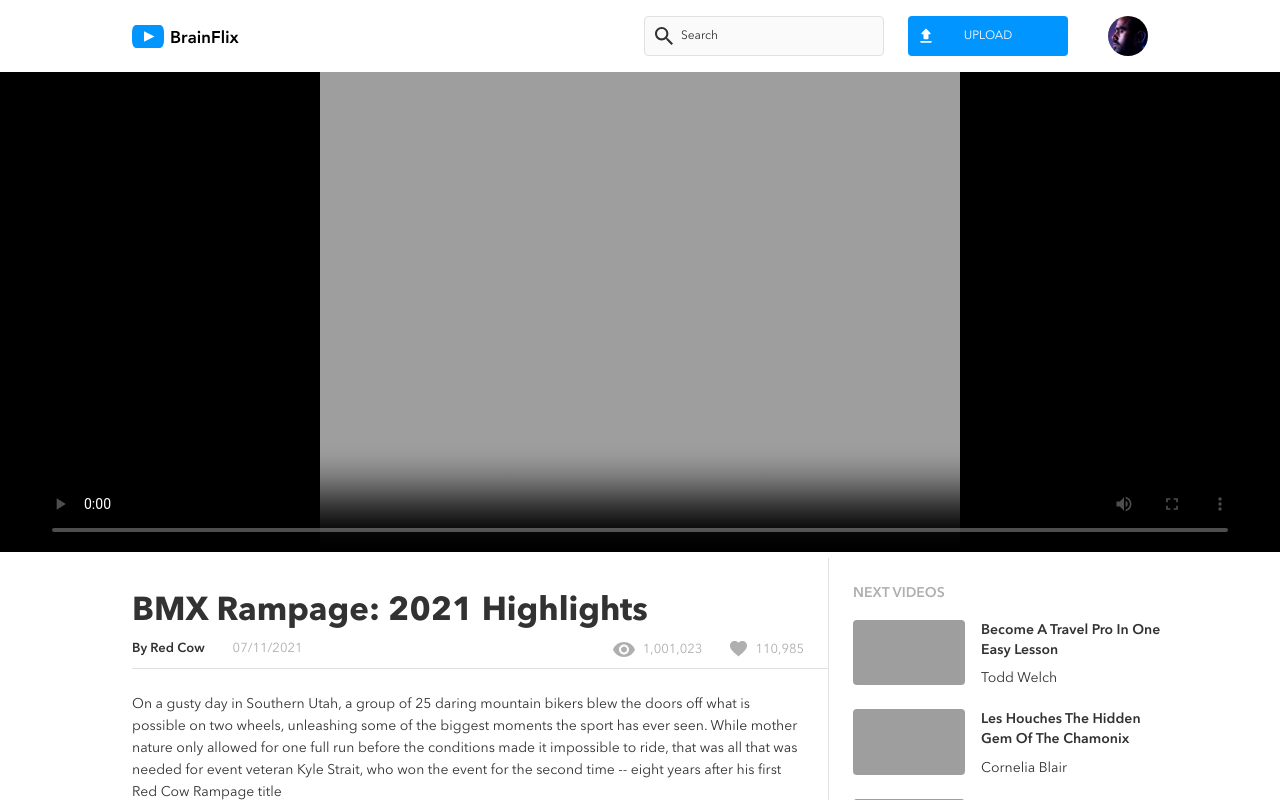
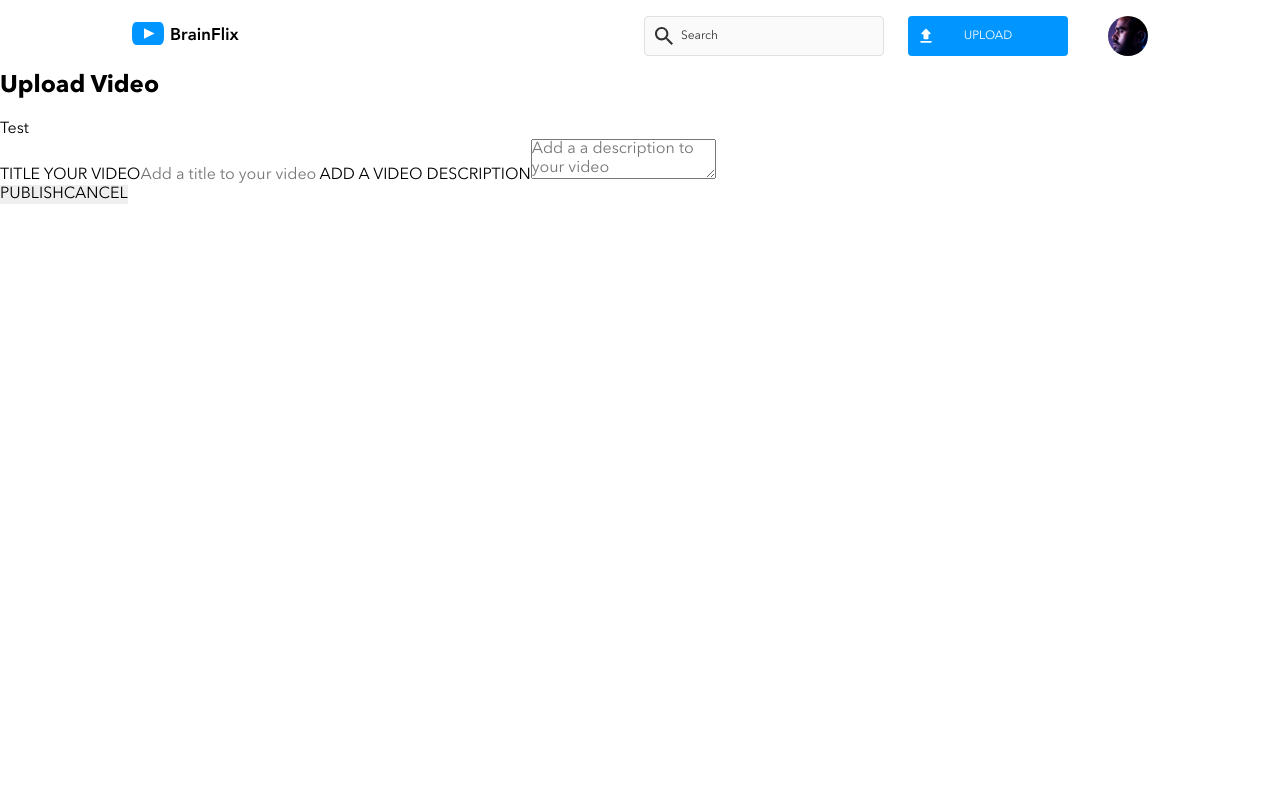
Before and after one commit to Arvton/arvin-josol-brainflix, a React (Create React App) app: page /upload in a window 1280 px wide. Shown: the top 800 px of the page. Built offline with nearby package versions, Linux system fonts and the light colour scheme; grey boxes are pictures that could not be loaded.

Commit message:
add upload page and navigation: - install react router dom - create starting Upload page JSX - add routing and linking between pages     - move css positioning to anchor tags created by link component

```diff
--- a/package.json
+++ b/package.json
@@ -8,6 +8,7 @@
     "@testing-library/user-event": "^13.5.0",
     "react": "^18.2.0",
     "react-dom": "^18.2.0",
+    "react-router-dom": "^6.17.0",
     "react-scripts": "5.0.1",
     "sass": "^1.68.0",
     "web-vitals": "^2.1.4"
--- a/src/App.js
+++ b/src/App.js
@@ -1,14 +1,19 @@
 import Header from './components/Header/Header'
+import VideoSection from './components/VideoSection/VideoSection';
+import Upload from './pages/Upload/Upload';
+import { BrowserRouter, Route, Routes } from 'react-router-dom';
 import './App.scss';
-import VideoSection from './components/VideoSection/VideoSection';
 
 export default function App() {
   return (
     <div className="App">
-      <Header />
-      <main>
-        <VideoSection />
-      </main>
+      <BrowserRouter>
+        <Header />
+        <Routes>
+          <Route path="/" element={<VideoSection />} />
+          <Route path="/upload" element={<Upload />} />
+        </Routes>
+      </BrowserRouter>
     </div>
   );
 }
--- a/src/components/Header/Header.js
+++ b/src/components/Header/Header.js
@@ -1,11 +1,12 @@
 import Logo from "../Logo/Logo";
 import HeaderControls from "../HeaderControls/HeaderControls";
+import { Link } from "react-router-dom";
 import './Header.scss';
 
 export default function Header() {
     return (
         <header className="header">
-            <Logo />
+            <Link to="/"><Logo /></Link>
             <HeaderControls />
         </header>
     )
--- a/src/components/HeaderControls/HeaderControls.js
+++ b/src/components/HeaderControls/HeaderControls.js
@@ -2,15 +2,18 @@ import profilePicture from '../../assets/images/Mohan-muruge.jpg'
 import Avatar from '../Avatar/Avatar'
 import Button from '../Button/Button'
 import Input from '../Input/Input'
+import { Link } from "react-router-dom";
 import './HeaderControls.scss'
 
 export default function HeaderControls() {
     return (
         <div className='header__controls'>
             <form className="header__search">
-                <Input className='header__search--input' type='search' placeholder='Search'/>
+                <Input className='header__search--input' type='search' placeholder='Search' />
             </form>
-            <Button className='header__upload' buttonContent='UPLOAD' />
+            <Link to="/upload" className='header__upload--positioning'>
+                <Button className='header__upload' buttonContent='UPLOAD' />
+            </Link>
             <Avatar className='header__avatar' src={profilePicture} />
         </div>
     )
--- a/src/components/HeaderControls/HeaderControls.scss
+++ b/src/components/HeaderControls/HeaderControls.scss
@@ -50,13 +50,19 @@
         @include labels-and-buttons;
         font-weight: 400;
         padding: 1.25rem;
-        position: absolute;
-        bottom: -5rem;
 
         @include tablet {
             width: 20rem;
-            position: relative;
-            bottom: 0;
+        }
+
+        &--positioning {
+            width: 100%;
+            position: absolute;
+            bottom: -5rem;
+
+            @include tablet {
+                position: static;
+            }
         }
     }
 
--- a/src/components/VideoSection/VideoSection.js
+++ b/src/components/VideoSection/VideoSection.js
@@ -19,6 +19,7 @@ export default function VideoSection() {
     })
 
     return (
+        <main>
             <section className="videos">
                 <VideoPlayer thumbnail={currentVideoData.image} />
                 <div className="videos__container">
@@ -34,5 +35,6 @@ export default function VideoSection() {
                     </div>
                 </div>
             </section>
+        </main>
     )
 }
--- /dev/null
+++ b/src/pages/Upload/Upload.js
@@ -0,0 +1,32 @@
+import "./Upload.scss"
+
+export default function Upload() {
+    return (
+        <section className="upload">
+            <h1 className="upload__title">Upload Video</h1>
+            <div className="upload__container">
+                {/* create figure component */}
+                <figure className="upload__image">
+                    <img alt=""></img>
+                    <figcaption>Test</figcaption>
+                </figure>
+                <form className="upload__form">
+                    <div className="upload__form-container">
+                        <label className="upload__form-label" htmlFor="input-title">TITLE YOUR VIDEO</label>
+                        <input className="upload__form-input upload__form-input--title" type="text" id="input-title"
+                            name="title" placeholder="Add a title to your video" />
+                        <label className="upload__form-label" htmlFor="input-comment">ADD A VIDEO DESCRIPTION</label>
+                        <textarea className="upload__form-input upload__form-input--description" type="text" id="input-description"
+                            name="description" placeholder="Add a a description to your video"></textarea>
+                    </div>
+                    <div className="upload__buttons">
+                        {/* add button component, give props */}
+                        <button>PUBLISH</button>
+                        {/* add button component, give props */}
+                        <button>CANCEL</button>
+                    </div>
+                </form>
+            </div>
+        </section>
+    )
+}
--- /dev/null
+++ b/src/pages/Upload/Upload.scss
@@ -0,0 +1,13 @@
+@use '../../styles/partials/style-reset';
+@use '../../styles/partials/variables' as *;
+@use '../../styles/partials/fonts';
+@use '../../styles/partials/typography' as *;
+@use '../../styles/partials/mixins' as *;
+
+.upload {
+    margin-top: 7rem;
+
+    @include tablet {
+        margin-top: 0rem;
+    }
+}
```
Also changed, not shown: 1 other file (tests, documents, lock files or other folders). Lines whose indentation alone changed are shown as unchanged.
